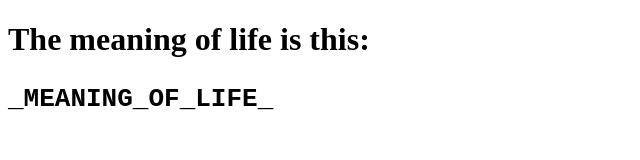
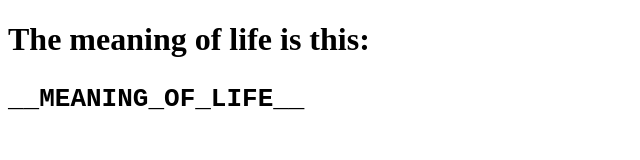
Before and after one commit to griphaugland/secrets, a website: page index.html in a window 1280 px wide. Shown: the whole page, without its empty margins (0-640 px from the left). Drawn offline with Linux system fonts and the light colour scheme.

Commit message:
more test

```diff
--- a/index.html
+++ b/index.html
@@ -9,7 +9,7 @@
   <body>
     <h1>
       The meaning of life is this:
-      <pre>_MEANING_OF_LIFE_</pre>
+      <pre>__MEANING_OF_LIFE__</pre>
     </h1>
   </body>
 </html>
```
